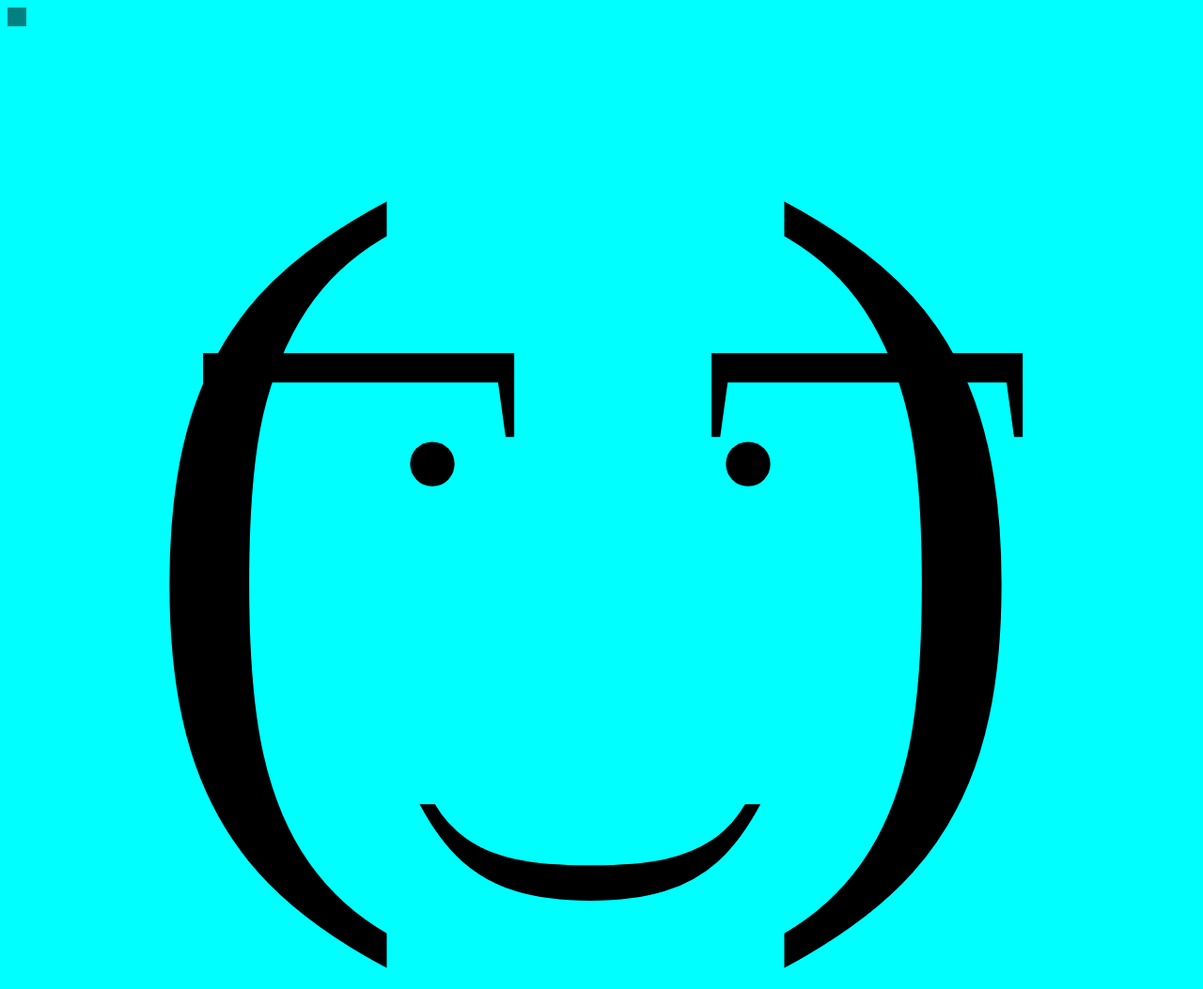
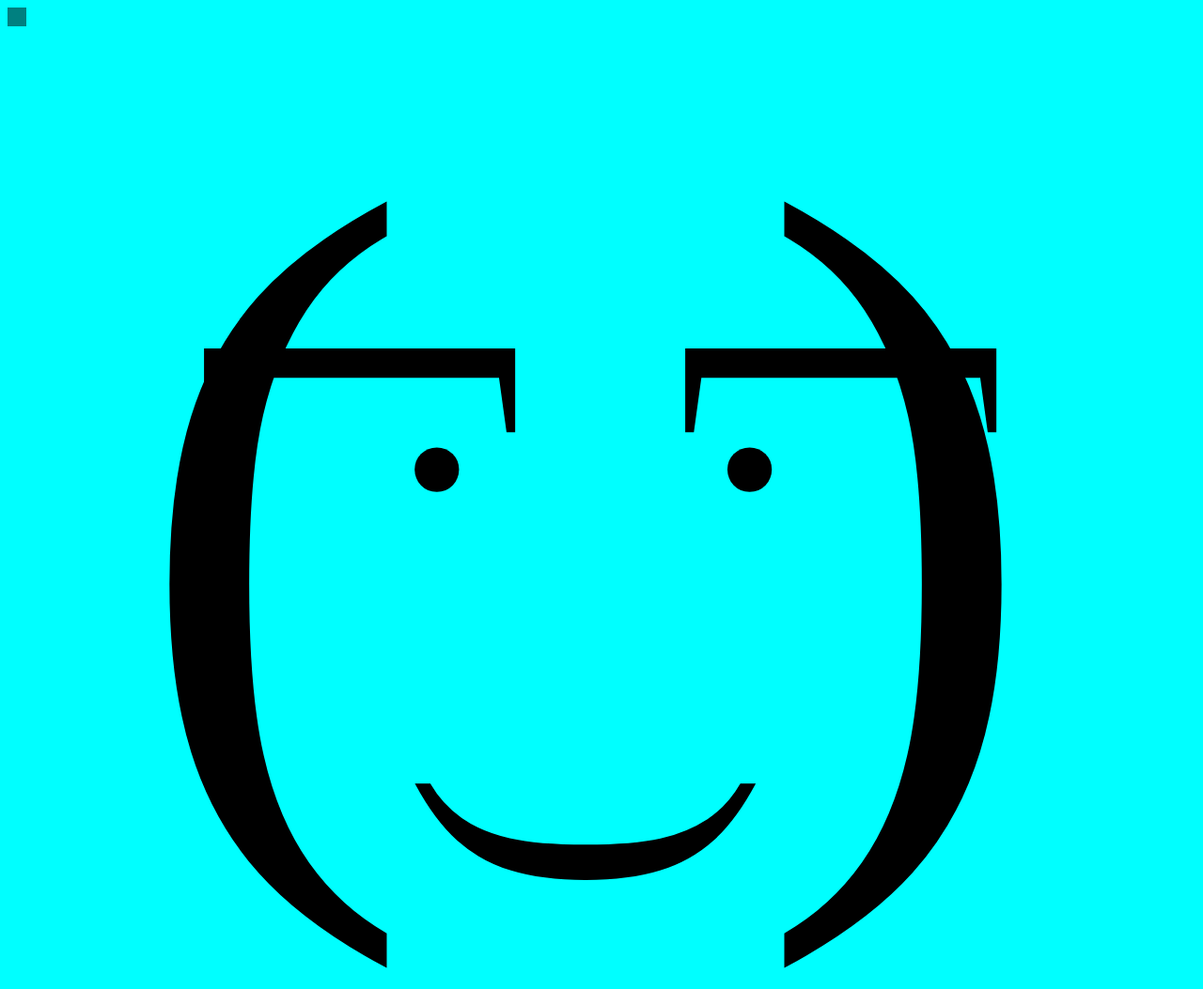
Before and after one commit to hello-world-tech-studios/project.css-art, a plain HTML site: page index.html in a window 1280 px wide. Shown: the whole page at 94% size. Drawn offline with nearby package versions, Linux system fonts and the light colour scheme.

Commit message:
fixes px placement

```diff
--- a/style.css
+++ b/style.css
@@ -1,4 +1,4 @@
-.faceShape{
+.faceShape {
   font-size: 900px;
   margin: 0px;
   width: 100vw;
@@ -7,65 +7,72 @@
   z-index: 1;
   position: absolute;
 }
-.div1{
-}
-.rightGlass{
+
+.div1 {}
+
+.rightGlass {
   font-size: 400px;
   font-weight: 300;
-  margin-top: 165px;
-  margin-left: 860px;
+  margin-top: 20vh;
+  margin-left: 65vw;
   transform: rotate(90deg);
   z-index: 2;
   display: inline-block;
   position: absolute;
 }
-.rightEye{
+
+.rightEye {
   font-size: 400px;
   font-weight: 300;
-  margin-top: 130px;
-  margin-left: 392px;
+  margin-top: 17vh;
+  margin-left: 31vw;
   z-index: 3;
   display: inline-block;
   position: absolute;
 }
-.smile{
+
+.smile {
   font-size: 400px;
   font-weight: 300;
-  margin-top: 662px;
-  margin-left: 581px;
+  margin-top: 80vh;
+  margin-left: 45vw;
   transform: rotate(90deg);
   z-index: 4;
   position: absolute;
 }
-.leftGlass{
+
+.leftGlass {
   font-size: 400px;
   font-weight: 300;
-  margin-top: 165px;
-  margin-left: 319px;
+  margin-top: 20vh;
+  margin-left: 25vw;
   transform: rotate(90deg);
   z-index: 2;
   position: absolute;
 }
-.leftEye{
+
+.leftEye {
   font-size: 400px;
   font-weight: 300;
-  margin-top: 130px;
-  margin-left: 728px;
+  margin-top: 17vh;
+  margin-left: 57vw;
   z-index: 3;
   position: absolute;
 }
-.div2{
+
+.div2 {
   display: inline-block;
   position: absolute;
   width: 50%;
 }
 
-.div3{
+.div3 {
   display: inline-block;
   position: absolute;
   width: 50%;
 }
-body{
+
+body {
   background-color: aqua;
   border: 10px solid teal;
   position: absolute;
```
Lines whose indentation alone changed are shown as unchanged.
